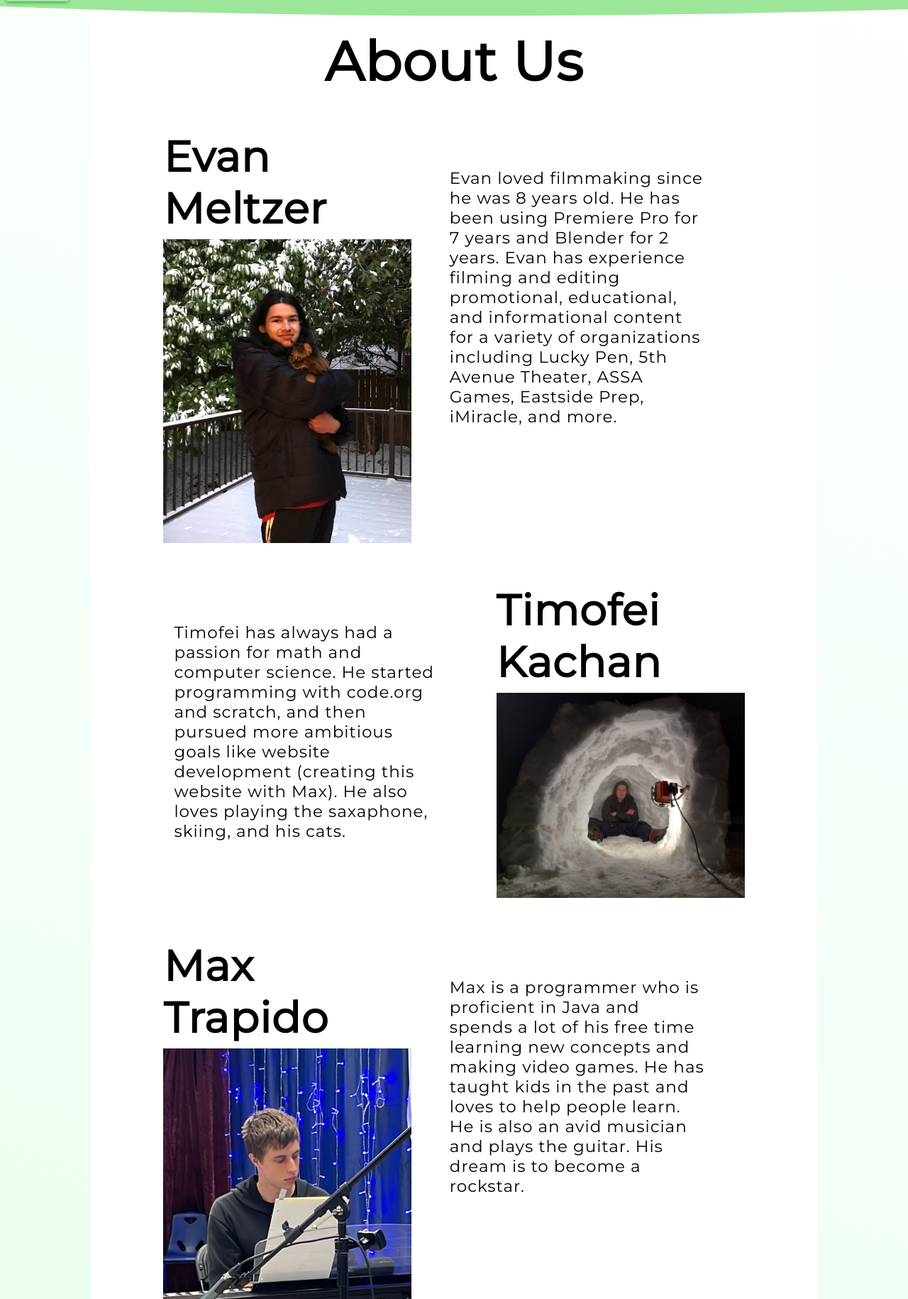
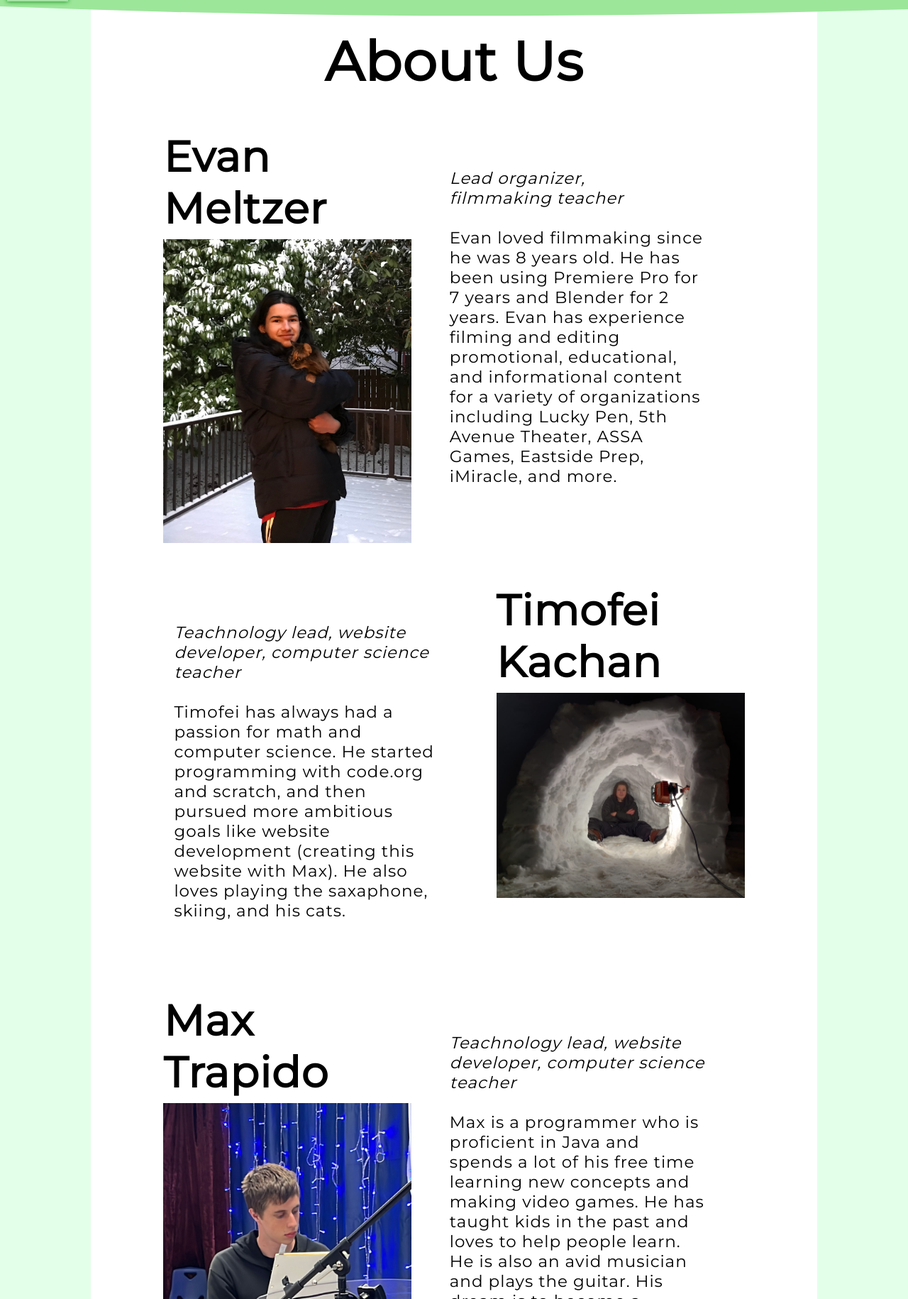
Before and after one commit to TimofeiK27/summerCourses, a Django app: page /about-us in a window 1280 px wide. Shown: the part 90-1920 px from the top of the page at 71% size. Run offline with Django 3.2, Linux system fonts and the light colour scheme.

Commit message:
add leah and natan,  background to solid color

```diff
--- a/infoSite/static/scripts/languages.js
+++ b/infoSite/static/scripts/languages.js
@@ -28,16 +28,19 @@ const langdata = {
         "art body":"In this course you will learn the basics of sketching, inking, and cartooning! We will explore different styles, the fundamentals of drawing, shapes, and expressions as we learn how to view the world through the eye of a cartoonist. This course welcomes people of all levels of experience to come and try out cartooning for themselves.",
         "about us title":"About Us",
         "evan":"Evan Meltzer",
-        "evan bio":"Evan loved filmmaking since he was 8 years old. He has been using Premiere Pro for 7 years and Blender for 2 years. Evan has experience filming and editing promotional, educational, and informational content for a variety of organizations including Lucky Pen, 5th Avenue Theater, ASSA Games, Eastside Prep, iMiracle, and more.",
+        "evan bio":"<em>Lead organizer, <br> filmmaking teacher</em> <br> <br> Evan loved filmmaking since he was 8 years old. He has been using Premiere Pro for 7 years and Blender for 2 years. Evan has experience filming and editing promotional, educational, and informational content for a variety of organizations including Lucky Pen, 5th Avenue Theater, ASSA Games, Eastside Prep, iMiracle, and more.",
         "timofei":"Timofei Kachan",
-        "timofei bio":" Timofei has always had a passion for math and computer science. He started programming with code.org and scratch, and then pursued more ambitious goals like website development (creating this website with Max). He also loves playing the saxaphone, skiing, and his cats.",
+        "timofei bio":" <em>Teachnology lead, website developer, computer science teacher</em> <br> <br> Timofei has always had a passion for math and computer science. He started programming with code.org and scratch, and then pursued more ambitious goals like website development (creating this website with Max). He also loves playing the saxaphone, skiing, and his cats.",
         "max":"Max Trapido",
-        "max bio":"Max is a programmer who is proficient in Java and spends a lot of his free time learning new concepts and making video games. He has taught kids in the past and loves to help people learn. He is also an avid musician and plays the guitar. His dream is to become a rockstar.",
+        "max bio":"<em>Teachnology lead, website developer, computer science teacher</em> <br> <br> Max is a programmer who is proficient in Java and spends a lot of his free time learning new concepts and making video games. He has taught kids in the past and loves to help people learn. He is also an avid musician and plays the guitar. His dream is to become a rockstar.",
         "zoe":"Zoe Maris",
-        "zoe bio":"Zoe has been taking art classes since she was 5 years old and has loved cartoons for even longer. She has experience in a variety of art mediums, with a specialty in ink, sketch, graphite, and charcoal.",
+        "zoe bio":"<em>Art Teacher</em> <br> <br> Zoe has been taking art classes since she was 5 years old and has loved cartoons for even longer. She has experience in a variety of art mediums, with a specialty in ink, sketch, graphite, and charcoal.",
         "dan":"Daniel Kreymer",
-        "dan bio":"Dan has appreciated the art of teaching for years! Through various classes hosted by the Lucky Pen and tutoring on his own time, Dan is thrilled to spread excitement and allow students to explore new skills. With experience in both the technical (editing and animation) and the arts (music), Dan is beyond excited to spread everything he has learned, with those wishing to traverse new concepts!",
-
+        "dan bio":"<em>Filmmaking and drawing <br> co-teacher</em> <br> <br> Dan has appreciated the art of teaching for years! Through various classes hosted by the Lucky Pen and tutoring on his own time, Dan is thrilled to spread excitement and allow students to explore new skills. With experience in both the technical (editing and animation) and the arts (music), Dan is beyond excited to spread everything he has learned, with those wishing to traverse new concepts!",
+        "natan":"Natan Sheyman",
+        "natan bio":"Nathan has always found joy in teaching others and spreading knowledge. He recently finished a camp for kids which has led him to seek out other opportunities where he can teach. Nathan has a passion for learning new things and he can’t wait to awaken the passion in others.",
+        "leah":"Leah Zhiyanov",
+        "leah bio":"Leah Zhiyanov is part of the staff at the Lucky Pen. She is a junior at Redmond High School. Her favorite subjects are math and she also enjoys studying economics and history. Her hobbies are tennis, dancing, and skiing. She loves working in diverse environments and is teaching tennis camps this summer while also helping teenagers that recently came from Ukraine.",
     },
     "ru": {
         "lang-button":"Русский",
--- a/infoSite/static/styles/layout.css
+++ b/infoSite/static/styles/layout.css
@@ -130,7 +130,7 @@ select {
 }
 
 #background {
-    background-image: linear-gradient(20deg, #e3ffea, white);
+    background-color:  #e3ffea;
     /*background-image: radial-gradient(gold, white);*/
     position: absolute;
     width: 100vw;
--- a/infoSite/templates/about-us.html
+++ b/infoSite/templates/about-us.html
@@ -10,7 +10,8 @@
                     <img src="{% static 'resources/evan.jpg' %}" alt="meltzerImage" class="profile-pic">
                 </div>
                 <div class="biotextwrap">
-                    <p data-key="evan bio">Evan loved filmmaking since he was 8 years old.
+
+                    <p data-key="evan bio"><strong>Lead organizer, Filmmaking teacher</strong>Evan loved filmmaking since he was 8 years old.
                         He has been using Premiere Pro for 7 years and Blender for 2 years.
                         Evan has experience filming and editing promotional, educational, and
                         informational content for a variety of organizations including Lucky Pen,
@@ -74,6 +75,32 @@
                     </p>
                 </div>
             </div>
+
+            <div class="bio">
+                <div class="nameandpic">
+                    <h2 data-key="natan">Natan Sheyman</h2>
+                     <img src="{% static 'resources/natan.jpg' %}" alt="zoeImage" class="profile-pic">
+                </div>
+                <div class="biotextwrap">
+                    <p data-key="natan bio">Nathan has always found joy in teaching others and spreading knowledge.
+                         He recently finished a camp for kids which has led him to seek out other opportunities where he can teach.
+                          Nathan has a passion for learning new things and he can’t wait to awaken the passion in others.
+                    </p>
+                </div>
+            </div>
+           <div class="bio">
+                <div class="nameandpic">
+                    <h2 data-key="leah">Leah Zhiyanov</h2>
+                    <img src="{% static 'resources/leah.jpg' %}" alt="danImage" class="profile-pic">
+                </div>
+                <div class="biotextwrap">
+                    <p data-key="leah bio">Leah Zhiyanov is part of the staff at the Lucky Pen. She is a junior at Redmond High School.
+                        Her favorite subjects are math and she also enjoys studying economics and history. Her hobbies are tennis, dancing,
+                        and skiing. She loves working in diverse environments and is teaching tennis camps this summer while also helping
+                        teenagers that recently came from Ukraine.
+                    </p>
+                </div>
+            </div>
         </div>
 
 {% endblock %}
```
Also changed, not shown: infoSite/static/resources/leah.jpg (added).
